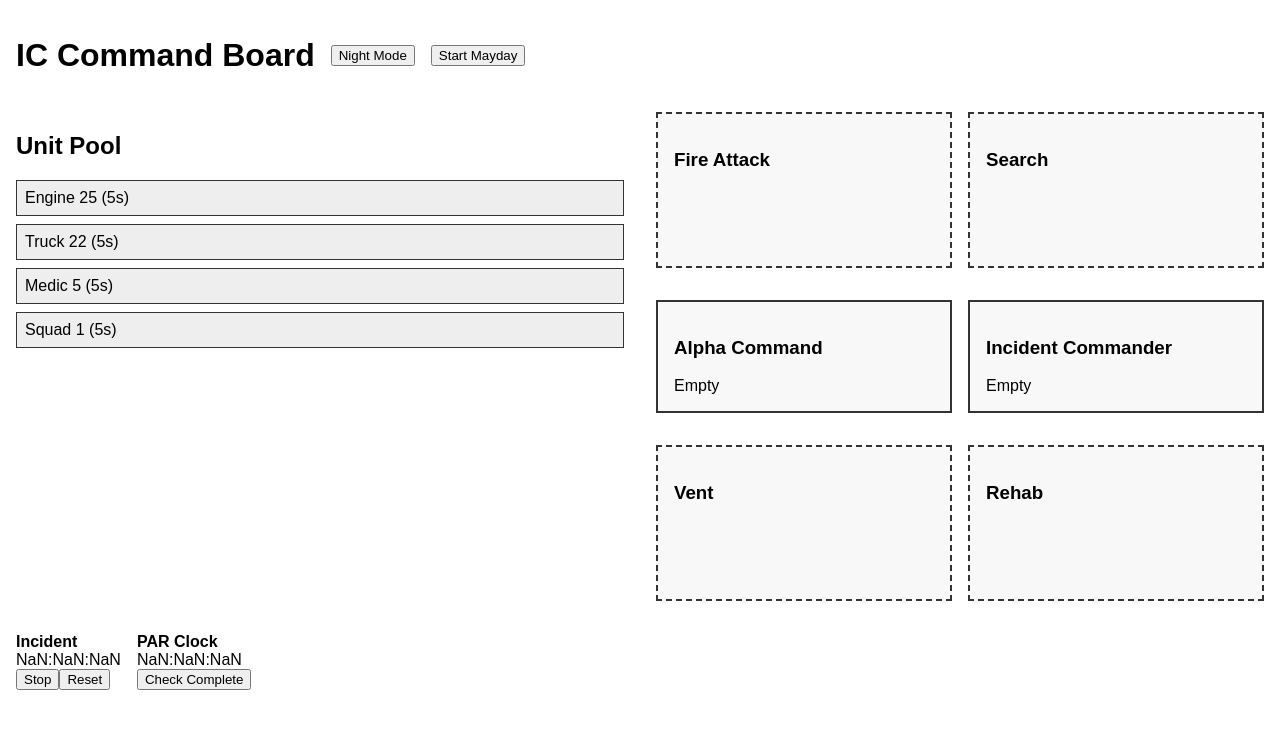
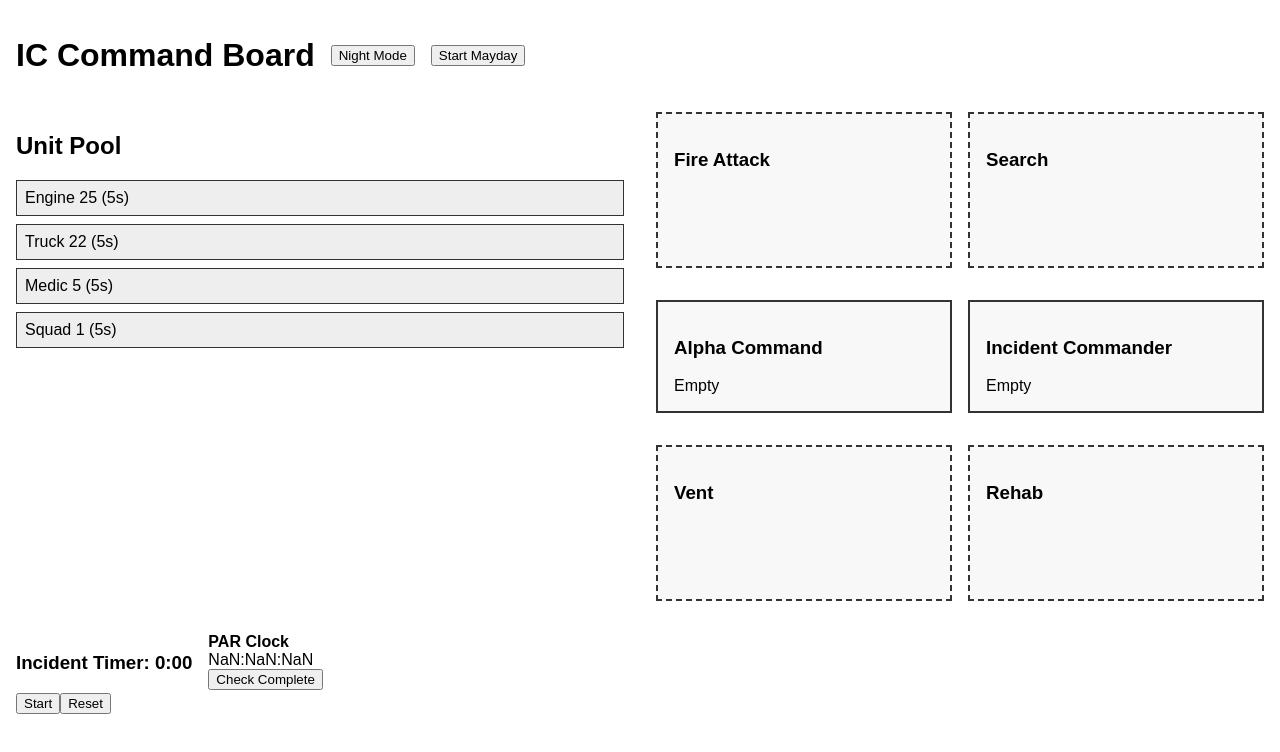
Before and after one commit to mattbayes789/ic-command-board-2, a React (Vite) app: page / in a window 1280 px wide. Shown: the top 752 px of the page. Built offline with nearby package versions, Linux system fonts and the light colour scheme.

Commit message:
Update IncidentTimer.jsx

```diff
--- a/src/components/IncidentTimer.jsx
+++ b/src/components/IncidentTimer.jsx
@@ -1,27 +1,26 @@
-import { useEffect, useState } from "react";
+import React, { useState, useEffect } from "react";
 
-export default function IncidentTimer({ incidentStart, setIncidentStart, logEvent }) {
-  const [running, setRunning] = useState(true);
-  const [display, setDisplay] = useState("00:00:00");
+const IncidentTimer = ({ logEvent }) => {
+  const [time, setTime] = useState(0);
+  const [running, setRunning] = useState(false);
 
   useEffect(() => {
-    const interval = setInterval(() => {
-      if (!running) return;
-      const diff = Math.floor((Date.now() - incidentStart) / 1000);
-      const h = String(Math.floor(diff / 3600)).padStart(2, "0");
-      const m = String(Math.floor((diff % 3600) / 60)).padStart(2, "0");
-      const s = String(diff % 60).padStart(2, "0");
-      setDisplay(`${h}:${m}:${s}`);
-    }, 1000);
+    let interval;
+    if (running) {
+      interval = setInterval(() => setTime((t) => t + 1), 1000);
+    }
     return () => clearInterval(interval);
-  }, [incidentStart, running]);
+  }, [running]);
+
+  const formatTime = (t) => `${Math.floor(t/60)}:${t%60 < 10 ? "0"+t%60 : t%60}`;
 
   return (
-    <div className="timer-box">
-      <strong>Incident</strong>
-      <div>{display}</div>
-      <button onClick={() => setRunning(r => !r)}>{running ? "Stop" : "Start"}</button>
-      <button onClick={() => { setIncidentStart(Date.now()); logEvent("Incident clock reset"); }}>Reset</button>
+    <div>
+      <h3>Incident Timer: {formatTime(time)}</h3>
+      <button onClick={() => setRunning(!running)}>{running ? "Stop" : "Start"}</button>
+      <button onClick={() => { setTime(0); logEvent("Incident Timer Reset"); }}>Reset</button>
     </div>
   );
-}
+};
+
+export default IncidentTimer;
```
